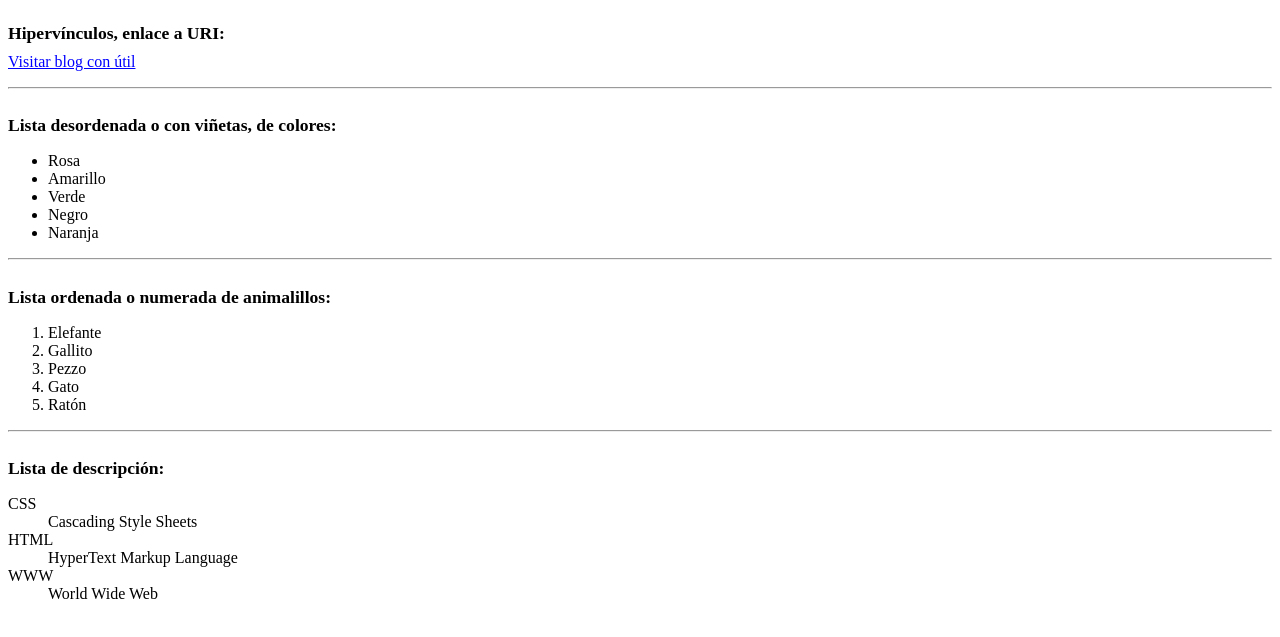
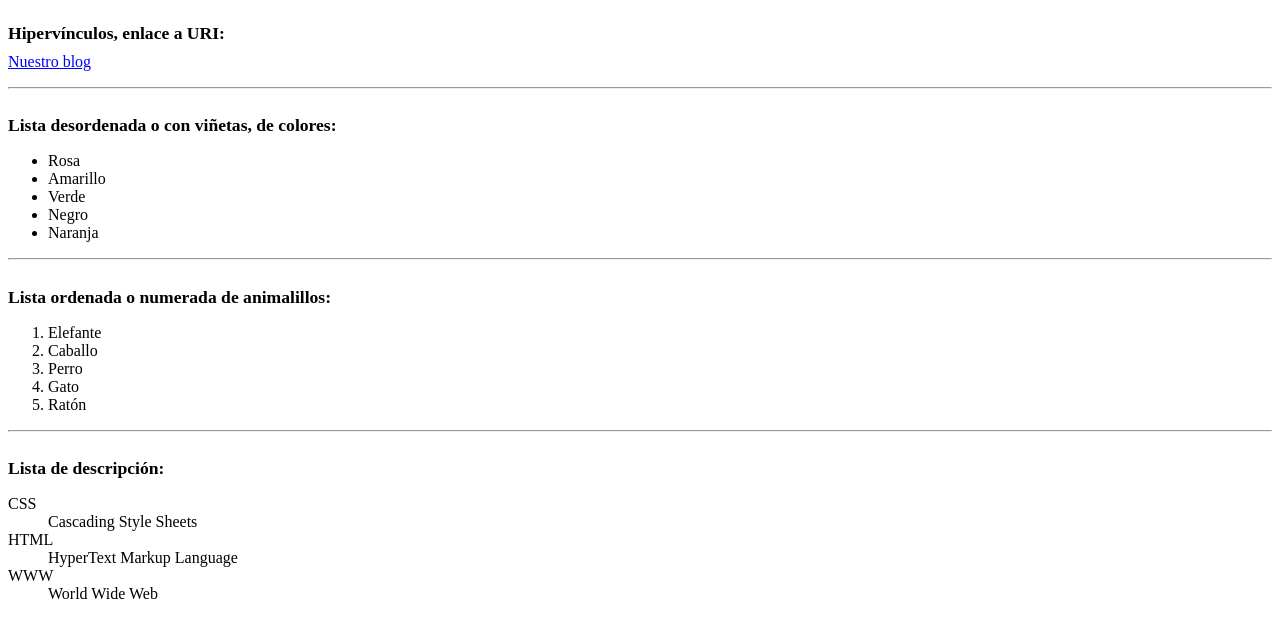
Before and after one commit to Rodrigo-Lozano/Aplicaciones-Web-SMR, a plain HTML site: page Ejercicios/ejercicio66.html in a window 1280 px wide. Shown: the part 67-704 px from the top of the page. Drawn offline with Linux system fonts and the light colour scheme.

Commit message:
Ejercicio 66

```diff
--- a/Ejercicios/ejercicio66.html
+++ b/Ejercicios/ejercicio66.html
@@ -27,7 +27,7 @@
     <h2>ALGUNAS ETIQUETAS MUY ÚTILES</h2>
 
     <h3>Hipervínculos, enlace a URI:</h3>
-    <a href="#">Visitar blog con útil</a>
+    <a href="#">Nuestro blog</a>
 
     <hr>
 
@@ -45,8 +45,8 @@
     <h3>Lista ordenada o numerada de animalillos:</h3>
     <ol>
       <li>Elefante</li>
-      <li>Gallito</li>
-      <li>Pezzo</li>
+      <li>Caballo</li>
+      <li>Perro</li>
       <li>Gato</li>
       <li>Ratón</li>
     </ol>
```
